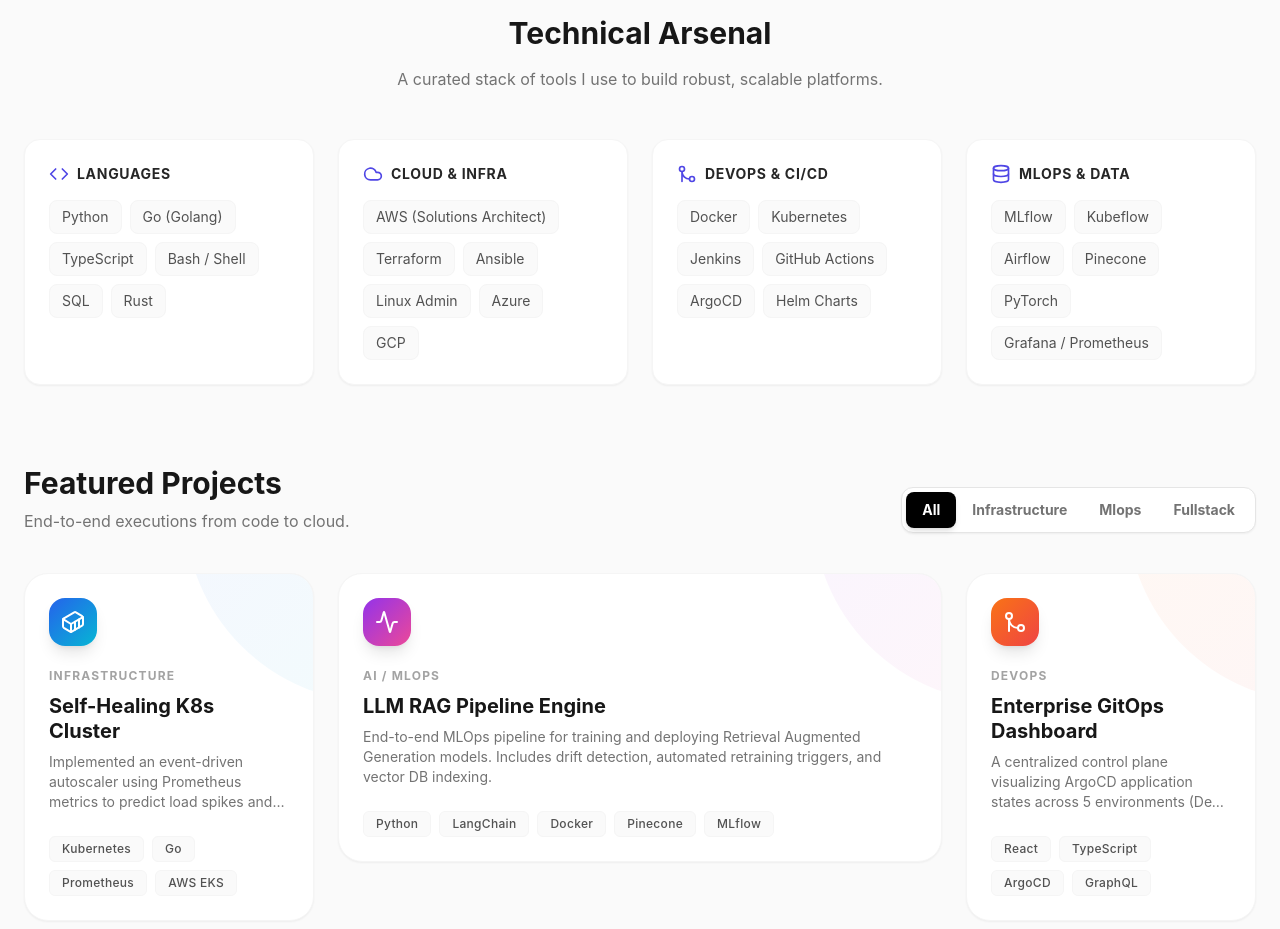
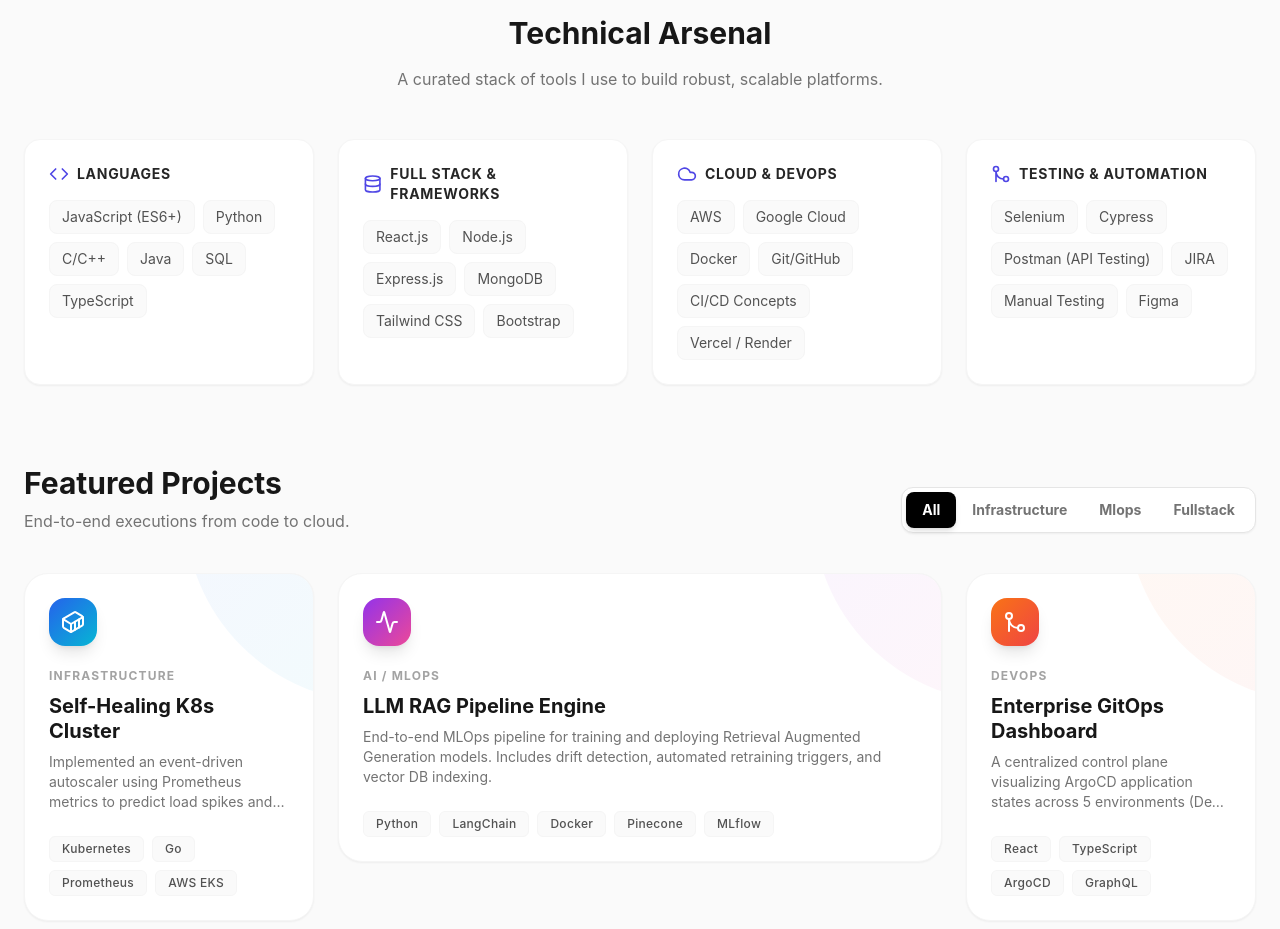
Before and after one commit to dineshingale/Portfolio2.o, a React (Vite) app: page / in a window 1280 px wide. Shown: the part 1300-2229 px from the top of the page. Built offline with nearby package versions, Linux system fonts and the light colour scheme.

Commit message:
refactor(data): update the skills

```diff
--- a/src/data/portfolio.js
+++ b/src/data/portfolio.js
@@ -71,22 +71,22 @@
   {
     title: "Languages",
     icon: Code,
-    items: ["Python", "Go (Golang)", "TypeScript", "Bash / Shell", "SQL", "Rust"]
+    items: ["JavaScript (ES6+)", "Python", "C/C++", "Java", "SQL", "TypeScript"]
   },
   {
-    title: "Cloud & Infra",
-    icon: Cloud,
-    items: ["AWS (Solutions Architect)", "Terraform", "Ansible", "Linux Admin", "Azure", "GCP"]
+    title: "Full Stack & Frameworks",
+    icon: Database,
+    items: ["React.js", "Node.js", "Express.js", "MongoDB", "Tailwind CSS", "Bootstrap"]
   },
   {
-    title: "DevOps & CI/CD",
-    icon: GitMerge,
-    items: ["Docker", "Kubernetes", "Jenkins", "GitHub Actions", "ArgoCD", "Helm Charts"]
+    title: "Cloud & DevOps",
+    icon: Cloud,
+    items: ["AWS", "Google Cloud", "Docker", "Git/GitHub", "CI/CD Concepts", "Vercel / Render"]
   },
   {
-    title: "MLOps & Data",
-    icon: Database,
-    items: ["MLflow", "Kubeflow", "Airflow", "Pinecone", "PyTorch", "Grafana / Prometheus"]
+    title: "Testing & Automation",
+    icon: GitMerge,
+    items: ["Selenium", "Cypress", "Postman (API Testing)", "JIRA", "Manual Testing", "Figma"]
   }
 ];
 
```
